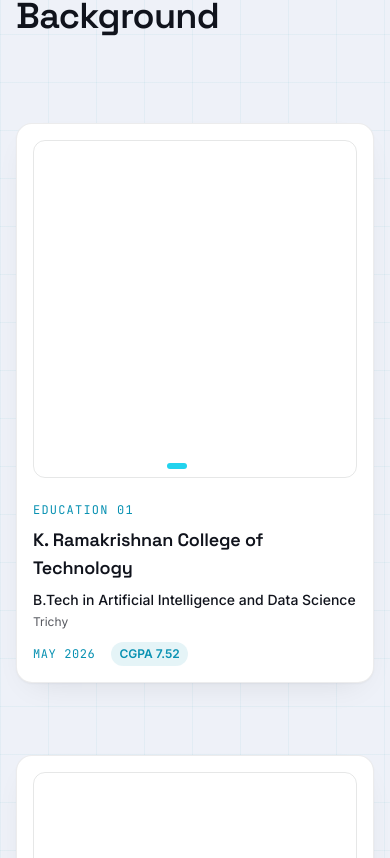
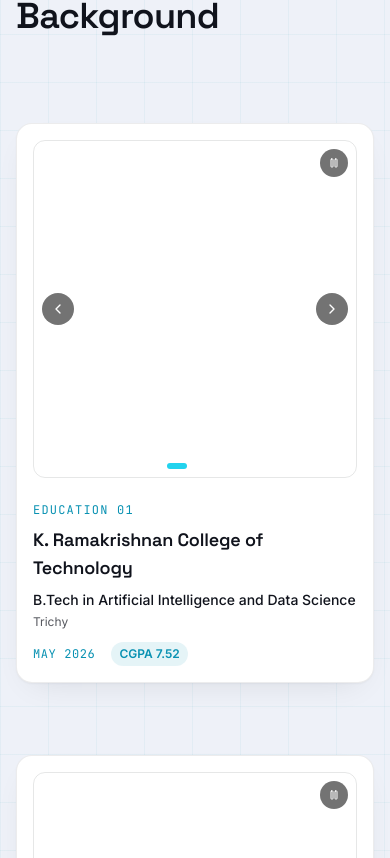
Before and after one commit to ajaykumar098/ajaykumar-portfolio, a React (Vite) app: page / in a window 390 px wide. Shown: the part 1166-2024 px from the top of the page. Built offline with nearby package versions, Linux system fonts and the light colour scheme.

Commit message:
Some mobile view changes

```diff
--- a/src/components/sections/Projects.jsx
+++ b/src/components/sections/Projects.jsx
@@ -47,14 +47,14 @@
   }, [reducedMotion]);
 
   return (
-    <article ref={cardRef} className="flex flex-row items-center gap-8 px-4 rounded-2xl panel w-full" style={{ height: '85vh' }}>
+    <article ref={cardRef} className="flex flex-col lg:flex-row items-center gap-4 lg:gap-8 px-4 py-6 lg:py-0 rounded-2xl panel w-full h-auto lg:h-[85vh]">
       {/* Image - 65% */}
-      <div style={{ width: '65%', height: '90%' }}>
+      <div className="w-full lg:w-[65%] h-[40vh] lg:h-[90%]">
         <ImageCarousel images={project.images} alt={project.title} className="rounded-xl h-full" objectFit="contain" />
       </div>
 
       {/* Content - 35% */}
-      <div style={{ width: '35%', display: 'flex', flexDirection: 'column', justifyContent: 'center', gap: '12px', padding: '8px 0' }}>
+      <div className="w-full lg:w-[35%] flex flex-col justify-center gap-3 px-2 lg:px-0 pb-4 lg:pb-0">
         <span className="text-[10px] font-mono text-accent dark:text-accent-light uppercase tracking-widest">
           Project {String(index + 1).padStart(2, "0")}
         </span>
@@ -97,9 +97,9 @@
         <PlayButton narration={narrations.projects} />
       </div>
 
-      <div className="space-y-0">
+      <div className="space-y-4 lg:space-y-0">
         {portfolioData.projects.map((project, i) => (
-          <div key={project.id} className="h-screen flex items-center justify-center overflow-hidden px-2">
+          <div key={project.id} className="py-6 lg:h-screen lg:flex lg:items-center lg:justify-center lg:overflow-hidden px-2">
             <ProjectCard project={project} index={i} />
           </div>
         ))}
--- a/src/components/ui/ImageCarousel.jsx
+++ b/src/components/ui/ImageCarousel.jsx
@@ -84,7 +84,7 @@
             type="button"
             onClick={() => manualGoTo(prev)}
             aria-label="Previous image"
-            className="absolute left-2 top-1/2 -translate-y-1/2 w-8 h-8 rounded-full bg-black/55 text-white flex items-center justify-center opacity-0 group-hover:opacity-100 transition-opacity"
+            className="absolute left-2 top-1/2 -translate-y-1/2 w-8 h-8 rounded-full bg-black/55 text-white flex items-center justify-center opacity-100 md:opacity-0 md:group-hover:opacity-100 transition-opacity"
           >
             <LuChevronLeft size={16} />
           </button>
@@ -92,7 +92,7 @@
             type="button"
             onClick={() => manualGoTo(next)}
             aria-label="Next image"
-            className="absolute right-2 top-1/2 -translate-y-1/2 w-8 h-8 rounded-full bg-black/55 text-white flex items-center justify-center opacity-0 group-hover:opacity-100 transition-opacity"
+            className="absolute right-2 top-1/2 -translate-y-1/2 w-8 h-8 rounded-full bg-black/55 text-white flex items-center justify-center opacity-100 md:opacity-0 md:group-hover:opacity-100 transition-opacity"
           >
             <LuChevronRight size={16} />
           </button>
@@ -101,7 +101,7 @@
             type="button"
             onClick={() => setAutoPlay((p) => !p)}
             aria-label={autoPlay ? "Pause slideshow" : "Play slideshow"}
-            className="absolute top-2 right-2 w-7 h-7 rounded-full bg-black/55 text-white flex items-center justify-center opacity-0 group-hover:opacity-100 transition-opacity"
+            className="absolute top-2 right-2 w-7 h-7 rounded-full bg-black/55 text-white flex items-center justify-center opacity-100 md:opacity-0 md:group-hover:opacity-100 transition-opacity"
           >
             {autoPlay ? <LuPause size={12} /> : <LuPlay size={12} />}
           </button>
```
